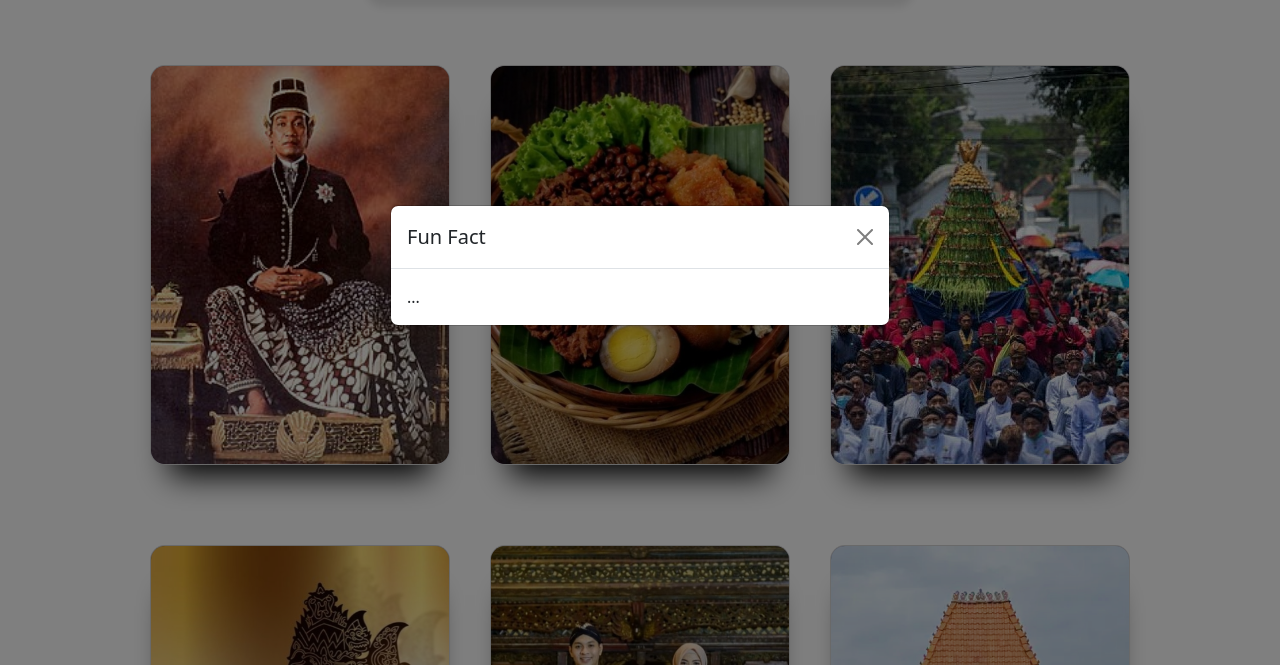
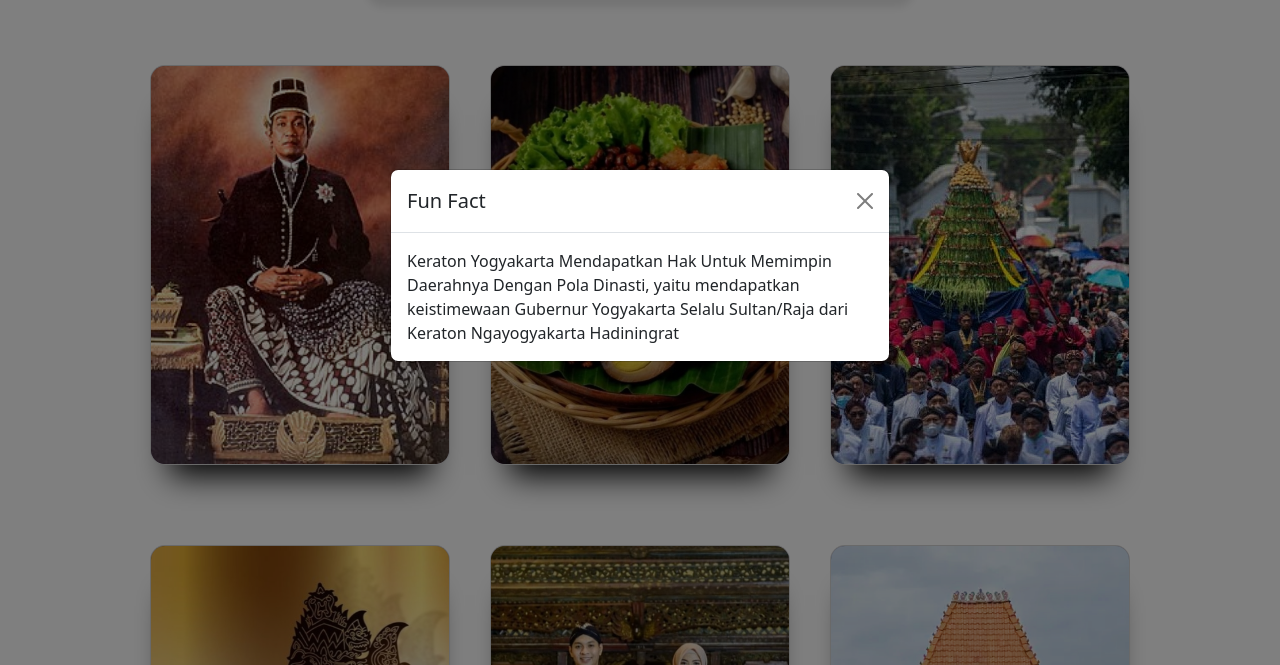
Before and after one commit to Hydraa2112/Mendho, a plain HTML site: page index.html in a window 1280 px wide. Both pictures are taken after a click on the link 300 px from the left and 1198 px from the top of the page. Shown: the part 935-1600 px from the top of the page. Drawn offline with Linux system fonts and the light colour scheme.

Commit message:
Update index.html

```diff
--- a/index.html
+++ b/index.html
@@ -273,7 +273,7 @@
                           <button type="button" class="btn-close" data-bs-dismiss="modal" aria-label="Close"></button>
                         </div>
                         <div class="modal-body">
-                          ...
+                          Keraton Yogyakarta Mendapatkan Hak Untuk Memimpin Daerahnya Dengan Pola Dinasti, yaitu mendapatkan keistimewaan Gubernur Yogyakarta Selalu Sultan/Raja dari Keraton Ngayogyakarta Hadiningrat
                         </div>
                       </div>
                     </div>
```
